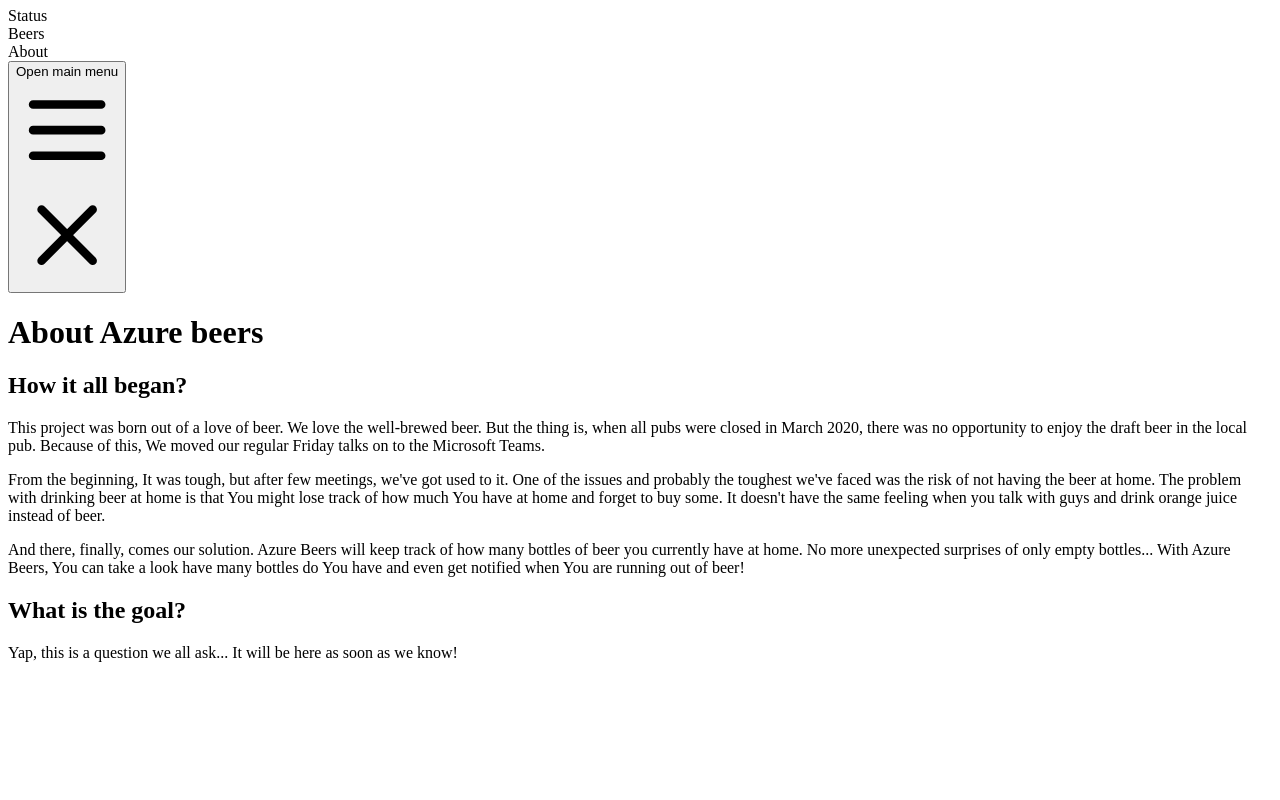
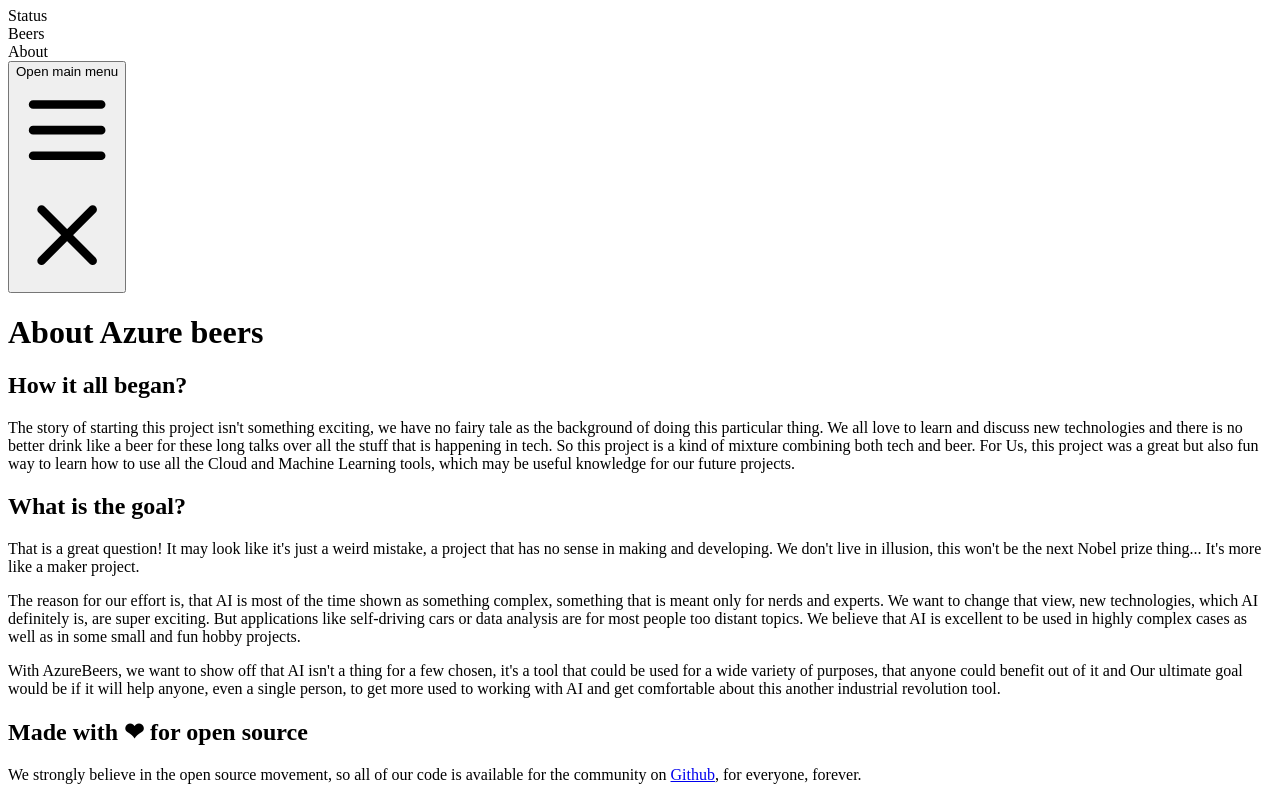
Before and after one commit to czM1K3/AzureBeers, a Next.js app: page /about in a window 1280 px wide. Shown: the part 505-1305 px from the top of the page. Before the commit the page ends 1183 px from the top, so only its background shows below. Built offline with nearby package versions, Linux system fonts and the light colour scheme.

Commit message:
texts and readme update

```diff
--- a/pages/about.tsx
+++ b/pages/about.tsx
@@ -19,20 +19,10 @@
         <div className="max-w-7xl mx-auto sm:px-6 lg:px-8">
           <div className="HowItStarted max-w-3xl m-4">
             <p className="m-4">
-              This project was born out of a love of beer.
-              We love the well-brewed beer. But the thing is, when all pubs were closed in March 2020, there was no opportunity to enjoy the draft beer in the local pub.
-              Because of this, We moved our regular Friday talks on to the Microsoft Teams.
-            </p>
-            <p className="m-4">
-              From the beginning, It was tough, but after few meetings,
-              we've got used to it. One of the issues and probably the toughest we've
-              faced was the risk of not having the beer at home. The problem with drinking beer at home is that You might lose track
-              of how much You have at home and forget to buy some. It doesn't have the same feeling when you talk with guys and drink orange juice instead of beer.
-            </p>
-            <p className="m-4">
-              And there, finally, comes our solution. Azure Beers will keep track of how many bottles of beer you currently have at home.
-              No more unexpected surprises of only empty bottles... With Azure Beers, You can take a look have many bottles do You have and even get notified when
-              You are running out of beer!
+            The story of starting this project isn't something exciting, we have no fairy tale as the background of doing this particular thing.
+            We all love to learn and discuss new technologies and there is no better drink like a beer for these long talks over all the stuff that is happening in tech.
+            So this project is a kind of mixture combining both tech and beer. For Us, this project was a great but also fun way to learn how to use all the Cloud and Machine Learning tools,
+            which may be useful knowledge for our future projects.
             </p>
           </div>
         </div>
@@ -45,7 +35,33 @@
         <div className="max-w-7xl mx-auto sm:px-6 lg:px-8">
           <div className="HowItStarted max-w-3xl m-4">
             <p className="m-4">
-              Yap, this is a question we all ask... It will be here as soon as we know!
+            That is a great question! It may look like it's just a weird mistake, a project that has no sense in making and developing.
+            We don't live in illusion, this won't be the next Nobel prize thing... It's more like a maker project.
+            </p>
+            <p className="m-4">
+            The reason for our effort is, that AI is most of the time shown as something complex, something that is meant only for nerds and experts.
+            We want to change that view, new technologies, which AI definitely is, are super exciting.
+            But applications like self-driving cars or data analysis are for most people too distant topics.
+            We believe that AI is excellent to be used in highly complex cases as well as in some small and fun hobby projects.
+            </p>
+            <p className="m-4">
+            With AzureBeers, we want to show off that AI isn't a thing for a few chosen, it's a tool that could be used for a wide variety of purposes,
+            that anyone could benefit out of it and Our ultimate goal would be if it will help anyone, even a single person,
+            to get more used to working with AI and get comfortable about this another industrial revolution tool.
+            </p>
+          </div>
+        </div>
+
+        <div className="max-w-7xl mx-auto py-6 lg:px-8">
+          <h2 className="text-2xl font-bold text-gray-900">
+            Made with ❤ for open source
+          </h2>
+        </div>
+        <div className="max-w-7xl mx-auto sm:px-6 lg:px-8">
+          <div className="HowItStarted max-w-3xl m-4">
+            <p className="m-4">
+            We strongly believe in the open source movement, so all of our code is available
+            for the community on <a href='https://github.com/czM1K3/AzureBeers'>Github</a>, for everyone, forever.
             </p>
           </div>
         </div>
```
Also changed, not shown: 1 other file (tests, documents, lock files or other folders).
